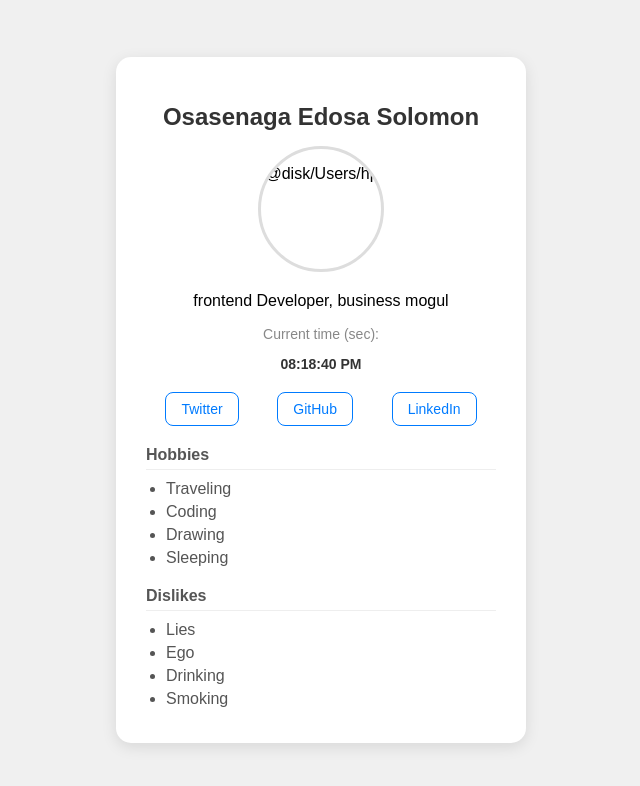
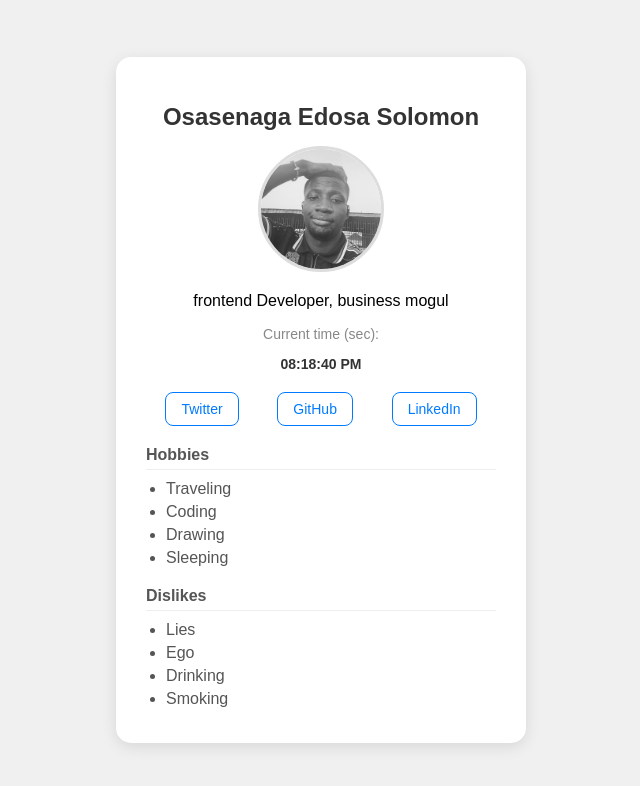
Before and after one commit to SolomonEdosa/profile-page, a plain HTML site: page index.html in a window 1280 px wide. Shown: the whole page, without its empty margins (319-959 px from the left). Drawn offline with Linux system fonts and the light colour scheme.

Commit message:
edited html

```diff
--- a/index.html
+++ b/index.html
@@ -14,7 +14,7 @@
             <h1>Osasenaga Edosa Solomon</h1>
 
             <div class="profile-picture">
-                <img src="c:\Users\hp\Pictures\passport.jpg" alt="c:\Users\hp\Pictures\passport.jpg">
+                <img src="./images/passport.jpg" alt="Solomon picture">
             </div>
 
             <p class="job-title">frontend Developer, business mogul</p>
```
Also changed, not shown: images/passport.jpg (added).
